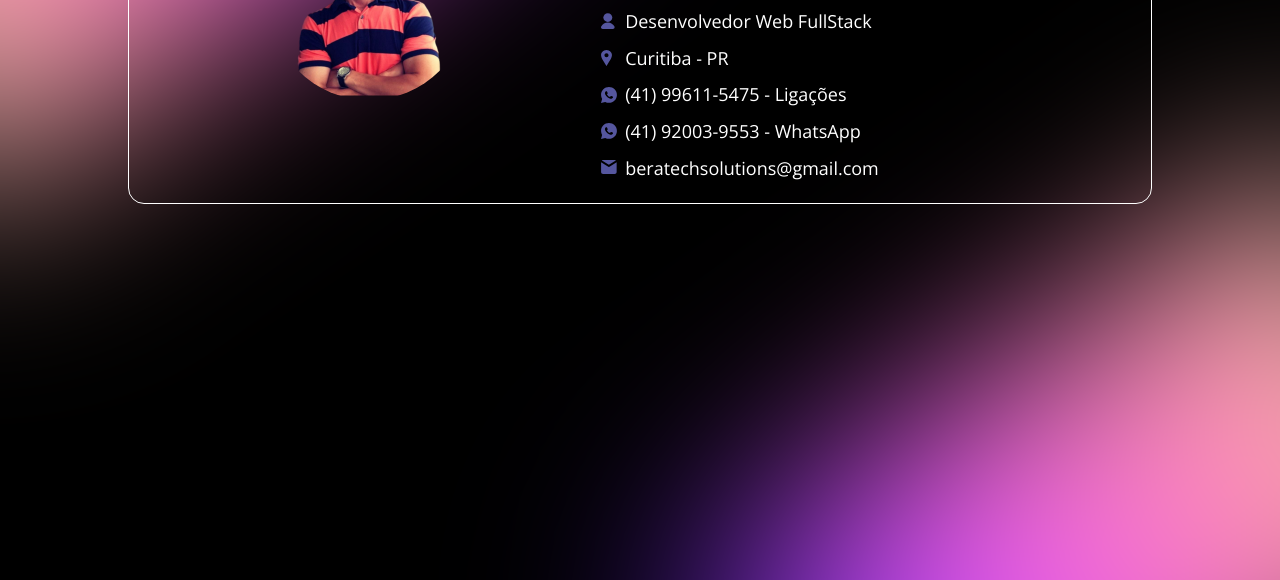
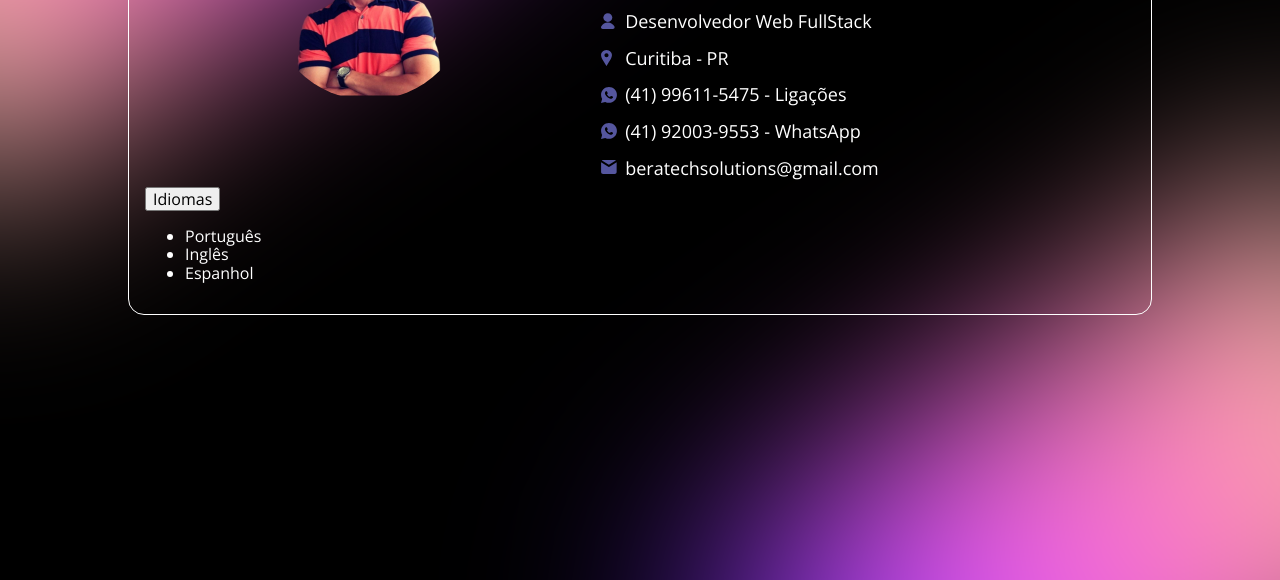
Before and after one commit to FernandoAntonioAzevedo/PortfolioProjFinal, a plain HTML site: page index.html in a window 1280 px wide. Shown: the part 220-800 px from the top of the page. Drawn offline with nearby package versions, Linux system fonts and the light colour scheme.

Commit message:
finalizando  acordeon e otimizando campos

```diff
--- a/index.html
+++ b/index.html
@@ -35,6 +35,17 @@
             <p class="email">beratechsolutions@gmail.com</p>
         </div>
      </header>
+
+     <section>
+        <button>Idiomas</button>
+
+           <ul>
+                <li>Português</li>
+                <li>Inglês</li>
+                <li>Espanhol</li>
+           </ul>
+
+     </section>
     </div>
 
 </body>
```
